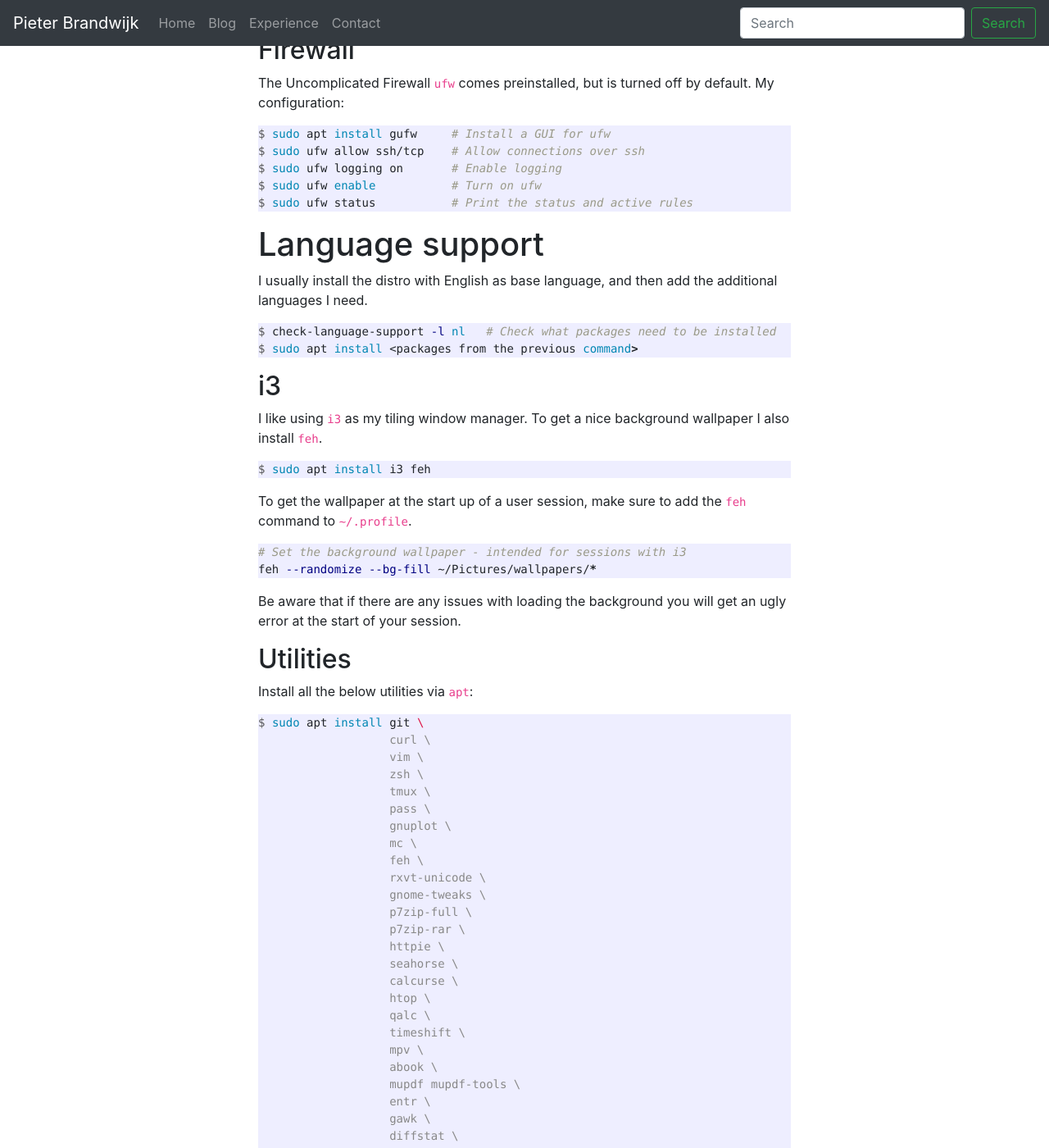
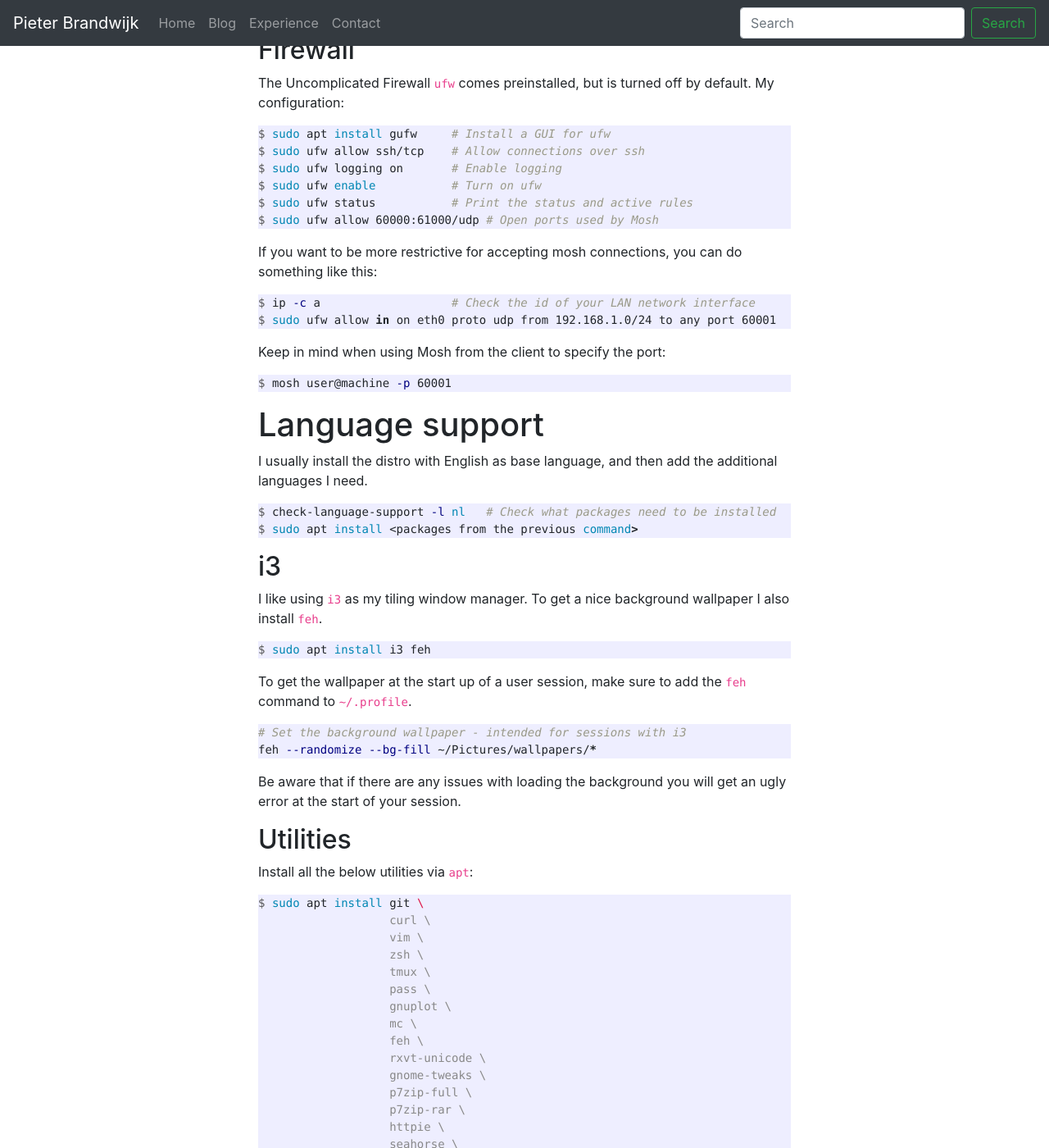
Before and after one commit to pbrandwijk/pbrandwijk.github.io, a Jekyll site: the page built from _posts/2020-07-03-my-initial-ubuntu-setup.md, in a window 1280 px wide and 1400 px high, scrolled down 453 px. Shown: the whole window at 82% size. Built offline with Jekyll 4.4.1, drawn with Linux system fonts in a browser that asks for light colours; nearby versions of some CDN libraries; comment, search, counter and statistics services are not loaded; some of the changed text lies outside the part shown.

Commit message:
Update post

````diff
--- a/_posts/2020-07-03-my-initial-ubuntu-setup.md
+++ b/_posts/2020-07-03-my-initial-ubuntu-setup.md
@@ -20,7 +20,19 @@ $ sudo ufw allow ssh/tcp    # Allow connections over ssh
 $ sudo ufw logging on       # Enable logging
 $ sudo ufw enable           # Turn on ufw
 $ sudo ufw status           # Print the status and active rules
+$ sudo ufw allow 60000:61000/udp # Open ports used by Mosh
 ```
+
+If you want to be more restrictive for accepting mosh connections, you can do something like this:
+```console
+$ ip -c a                   # Check the id of your LAN network interface
+$ sudo ufw allow in on eth0 proto udp from 192.168.1.0/24 to any port 60001
+```
+Keep in mind when using Mosh from the client to specify the port:
+```console
+$ mosh user@machine -p 60001
+```
+
 
 # Language support
 I usually install the distro with English as base language, and then add the additional languages I need.
@@ -73,7 +85,9 @@ $ sudo apt install git \
                    peek \
                    filezilla \
                    xdotool \
-                   xclip
+                   xclip \
+                   ipcalc \
+                   mosh
 ```
 
 Text expander via `snap`:
````
